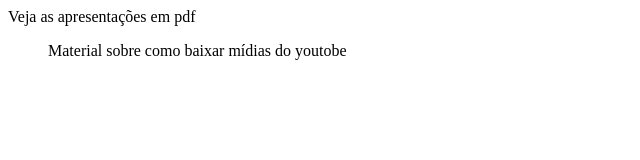
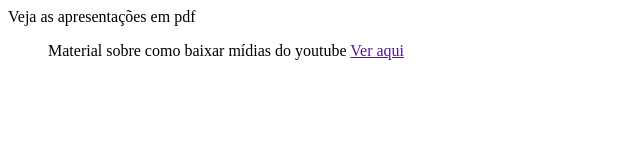
Before and after one commit to ivanildo2025/ivanildo2025.github.io, a plain HTML site: page index.html in a window 1280 px wide. Shown: the full height of the page, 0-640 px from the left. Drawn offline with Linux system fonts and the light colour scheme.

Commit message:
Update index.html
1


Signed-off-by: ivanildo <nb1kwml@gmail.com>

```diff
--- a/index.html
+++ b/index.html
@@ -7,7 +7,7 @@
   <body>
     Veja as apresentações em pdf
     <ul type="none">
-     <li>Material sobre como baixar mídias do youtobe <a href=""></a></li>
+     <li>Material sobre como baixar mídias do youtube <a href="">Ver aqui</a></li>
 
     </ul>
   </body>
```
